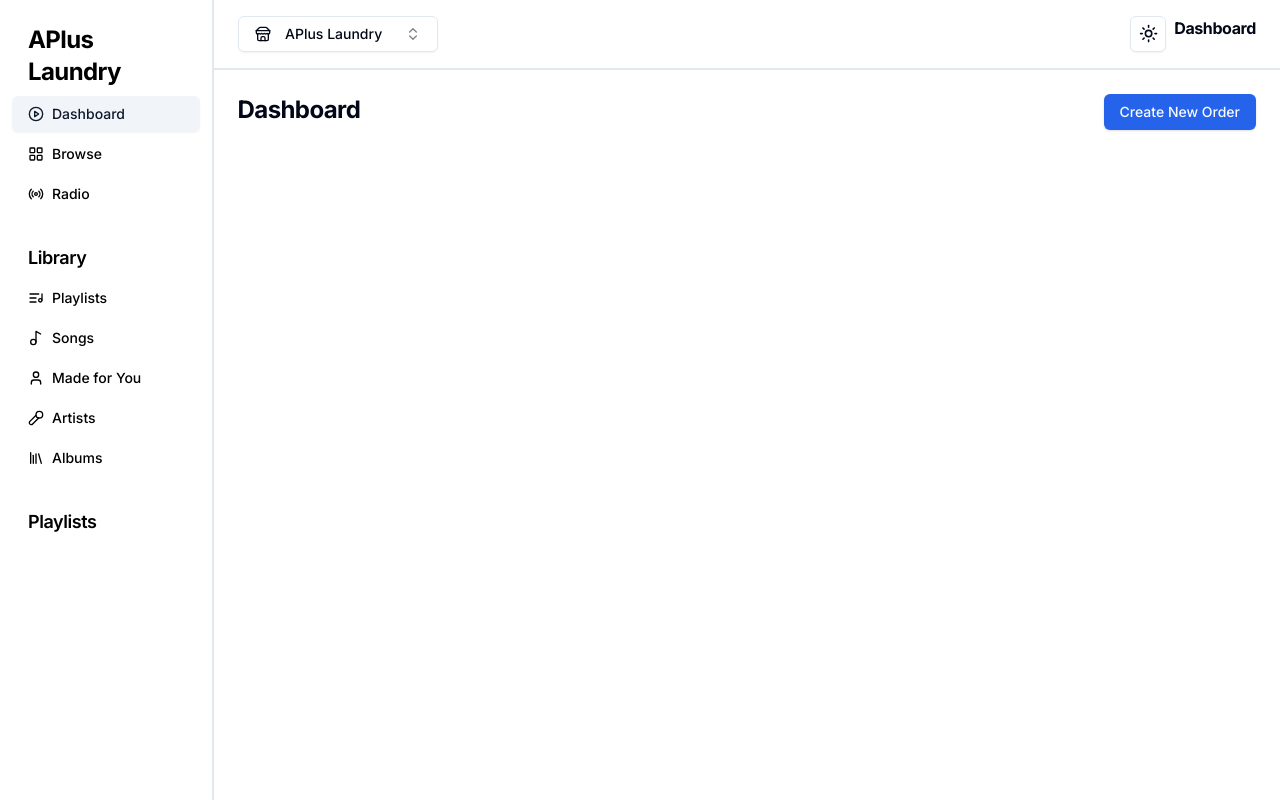
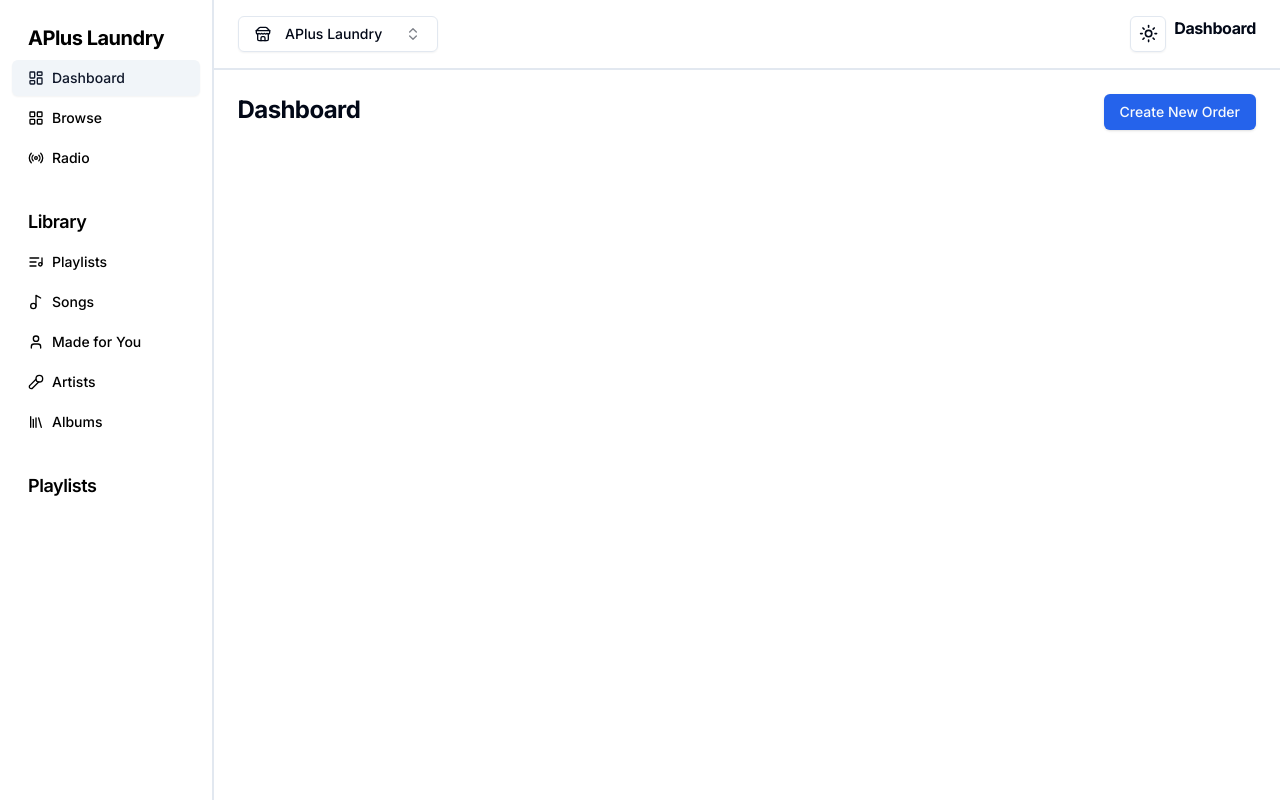
Before and after one commit to iamkingarsh/Aplus-Laundry-admin-dashboard, a Next.js app: page /dashboard in a window 1280 px wide. Built offline with nearby package versions, Linux system fonts and the light colour scheme.

Commit message:
enhanced Theming

```diff
--- a/components/sidebar.tsx
+++ b/components/sidebar.tsx
@@ -1,8 +1,8 @@
 import { cn } from "@/lib/utils"
 import { Button } from "./ui/button"
 import { ScrollArea } from "./ui/scroll-area"
+import { LucideLayoutDashboard } from "lucide-react"
 
-// import { Playlist } from "../data/playlists"
 
 interface SidebarProps extends React.HTMLAttributes<HTMLDivElement> {
     // playlists: Playlist[]
@@ -13,12 +13,12 @@ export function Sidebar({ className }: SidebarProps) {
         <div className={cn("pb-12 text-black dark:text-white w-[20dvw] h-[100dvh] overflow-hidden border-r-2", className)}>
             <div className="space-y-4 py-4">
                 <div className="px-3 py-2">
-                    <h2 className="mb-2 px-4 text-2xl font-bold tracking-tight">
+                    <h2 className="mb-2 px-4 text-xl font-bold tracking-tight">
                         APlus Laundry
                     </h2>
                     <div className="space-y-1">
                         <Button variant="secondary" className="w-full justify-start">
-                            <svg
+                            {/* <svg
                                 xmlns="http://www.w3.org/2000/svg"
                                 viewBox="0 0 24 24"
                                 fill="none"
@@ -30,7 +30,8 @@ export function Sidebar({ className }: SidebarProps) {
                             >
                                 <circle cx="12" cy="12" r="10" />
                                 <polygon points="10 8 16 12 10 16 10 8" />
-                            </svg>
+                            </svg> */}
+                            <LucideLayoutDashboard className="mr-2 h-4 w-4" />
                             Dashboard
                         </Button>
                         <Button variant="ghost" className="w-full justify-start">
--- a/components/ui/button.tsx
+++ b/components/ui/button.tsx
@@ -10,7 +10,7 @@ const buttonVariants = cva(
     variants: {
       variant: {
         default:
-          "bg-primary text-primary-foreground shadow hover:bg-primary/90",
+          "bg-primary dark:text-white text-primary-foreground shadow hover:bg-primary/90",
         destructive:
           "bg-destructive text-destructive-foreground shadow-sm hover:bg-destructive/90",
         outline:
```
